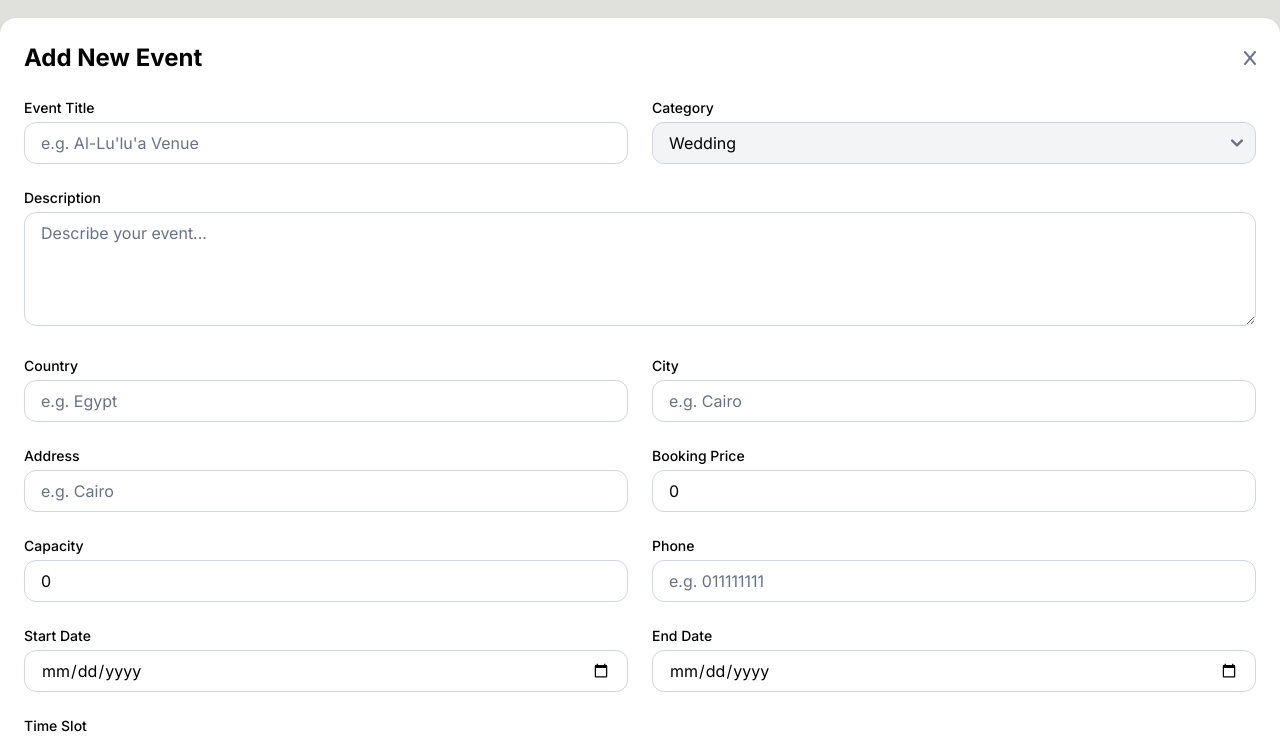
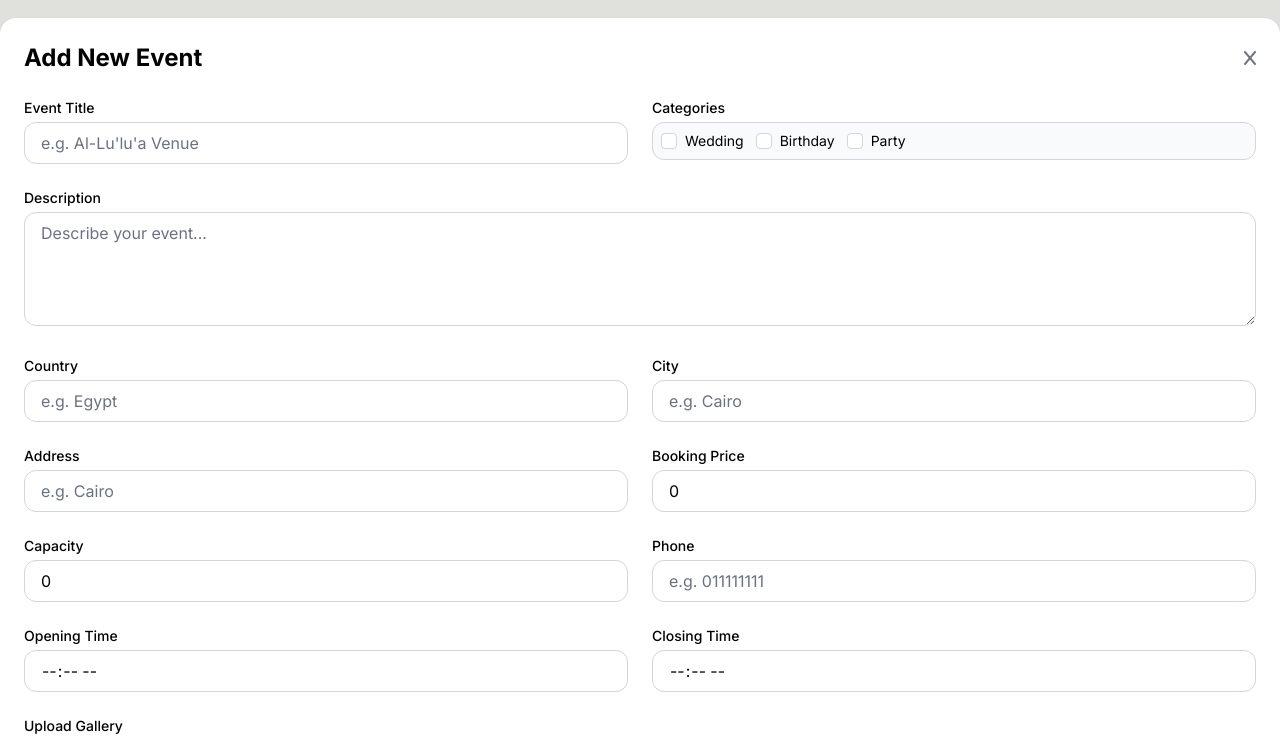
Before and after one commit to Elkhouly2003/Monasba, a React (Vite) app in the folder Frontend/: page /provider in a window 1280 px wide. Shown: the part 1140-1878 px from the top of the page. Built offline with nearby package versions, Linux system fonts and the light colour scheme; no server answers; a web font is replaced by a local one.

Commit message:
make the provider able to add places with images

```diff
--- a/Frontend/src/Components/EventCard/EventCard.jsx
+++ b/Frontend/src/Components/EventCard/EventCard.jsx
@@ -1,19 +1,67 @@
 import { Link } from "react-router-dom";
+import { useEffect, useState } from "react";
 
 const EventCard = ({ event }) => {
+  const [userData, setUserData] = useState(null);
+  const [imageSrc, setImageSrc] = useState(null);
+
+  useEffect(() => {
+    const fetchUser = async () => {
+      try {
+        const response = await fetch(
+          `http://localhost:8080/api/v1.0/users/${event.ownerID}`
+        );
+        if (response.ok) {
+          const result = await response.json();
+          setUserData(result.data);
+        }
+      } catch (err) {
+        console.error(err);
+      }
+    };
+
+    const fetchImage = async () => {
+      if (event.imagesID && event.imagesID.length > 0) {
+        try {
+          const response = await fetch(
+            `http://localhost:8080/api/v1.0/imagess/${event.imagesID[0]}`
+          );
+          if (response.ok) {
+            const blob = await response.blob();
+            const url = URL.createObjectURL(blob);
+            setImageSrc(url);
+          }
+        } catch (err) {
+          console.error(err);
+        }
+      }
+    };
+
+    fetchUser();
+    fetchImage();
+
+    return () => {
+      if (imageSrc) URL.revokeObjectURL(imageSrc);
+    };
+  }, [event.ownerID, event.imagesID, imageSrc]);
+
   return (
     <div className="bg-white text-steel-blue rounded-2xl overflow-hidden shadow-lg hover:shadow-2xl transition-all duration-300 relative group">
       <div className="absolute top-3 left-3 z-20 bg-state-blue text-light-neutral px-3 py-1 text-sm font-medium rounded-full opacity-90 backdrop-blur-sm">
-        {"category"}
+        {event.categories?.[0]}
       </div>
 
       <Link to={`/place/${event.placeId}`}>
-        <div className="overflow-hidden">
-          <img
-            className="w-full h-56 object-cover group-hover:scale-105 transition-transform duration-500"
-            src={event.img || "https://picsum.photos/300/200?random=1"}
-            alt={event.placeName}
-          />
+        <div className="overflow-hidden bg-gray-200 h-56 flex items-center justify-center">
+          {imageSrc ? (
+            <img
+              className="w-full h-full object-cover group-hover:scale-105 transition-transform duration-500"
+              src={imageSrc}
+              alt={event.placeName}
+            />
+          ) : (
+            <i className="fa-regular fa-image text-4xl text-gray-400"></i>
+          )}
         </div>
       </Link>
 
@@ -24,7 +72,7 @@ const EventCard = ({ event }) => {
           </h1>
           <div className="flex items-center gap-1">
             <i className="fa-solid fa-star text-yellow-400"></i>
-            <span className="font-medium">{4}</span>
+            <span className="font-medium">4</span>
           </div>
         </div>
 
@@ -34,8 +82,7 @@ const EventCard = ({ event }) => {
 
         <div className="flex justify-between items-center mt-4 text-sm text-gray-500">
           <div className="flex items-center gap-2">
-            <i className="fa-regular fa-calendar"></i>
-            <span>{event.date}</span>
+            {userData && <span>{userData.name}</span>}
           </div>
           <div className="flex items-center gap-2">
             <i className="fa-solid fa-location-dot"></i>
--- a/Frontend/src/Components/Provider/Provider.jsx
+++ b/Frontend/src/Components/Provider/Provider.jsx
@@ -5,44 +5,78 @@ import img4 from "../../assets/icons/bell.png";
 import img5 from "../../assets//icons/sumatra-weddings.png";
 import usePost from "../../hooks/usePost";
 import { useState } from "react";
-
+import { useUser } from "../../store/useUser";
 export default function Provider() {
   const [active, setActive] = useState("overview");
   const [activeTab, setActiveTab] = useState("All");
 
   const [placeName, setPlaceName] = useState("");
   const [description, setDescription] = useState("");
-  const [category, setCategory] = useState("wedding");
+  const [categories, setCategories] = useState([]);
   const [country, setCountry] = useState("");
   const [phone, setPhone] = useState();
   const [city, setCity] = useState("");
   const [address, setAddress] = useState("");
   const [price, setPrice] = useState(0);
   const [capacity, setCapacity] = useState(0);
-  const [startDate, setStartDate] = useState(0);
-  const [endDate, setEndDate] = useState(0);
-  const [time, setTime] = useState("6:00");
+  const [openingTime, setOpeningTime] = useState("");
+  const [closeTime, setCloseTime] = useState("");
+  const [images, setImages] = useState([]);
 
-  const { postData, data, loading, error } = usePost(
-    "http://localhost:8080/api/v1.0/places"
-  );
+  const { user } = useUser();
 
   const handleSubmit = async (e) => {
     e.preventDefault();
 
+    if (!user || (!user.userId && !user.id)) {
+      alert("User session not found.");
+      return;
+    }
+
+    const userId = user.userId || user.id;
+    const formData = new FormData();
+
+    formData.append("placeName", placeName);
+    formData.append("description", description);
+    formData.append("country", country);
+    formData.append("city", city);
+    formData.append("address", address);
+    formData.append("price", price);
+    formData.append("capacity", capacity);
+    formData.append("phone", phone);
+
+    const formatTime = (timeStr) => {
+      if (!timeStr) return "00:00";
+      return timeStr.includes(":") ? timeStr : `${timeStr}:00`;
+    };
+
+    formData.append("openTime", formatTime(openingTime));
+    formData.append("closeTime", formatTime(closeTime));
+
+    categories.forEach((cat) => {
+      formData.append("categories", cat);
+    });
+
+    images.forEach((img) => {
+      formData.append("images", img);
+    });
+
     try {
-      await postData({
-        placeName,
-        description,
-        country,
-        city,
-        address,
-        price,
-        capacity,
-        phone,
-      });
+      const response = await fetch(
+        `http://localhost:8080/api/v1.0/placess?ownerId=${userId}`,
+        {
+          method: "POST",
+          body: formData,
+        }
+      );
 
-      console.log("Done");
+      if (response.ok) {
+        const result = await response.json();
+        console.log(result);
+      } else {
+        const errorData = await response.json();
+        console.error(errorData);
+      }
     } catch (err) {
       console.error(err);
     }
@@ -452,15 +486,34 @@ export default function Provider() {
                 />
               </div>
 
-              <div>
+              <div className="md:col-span-1">
                 <label className="block text-sm font-medium mb-1">
-                  Category
+                  Categories
                 </label>
-                <select className="w-full border border-gray-300 rounded-xl px-4 py-2 bg-gray-100 focus:outline-none">
-                  <option>Wedding</option>
-                  <option>Birthday</option>
-                  <option>Conference</option>
-                </select>
+                <div className="flex flex-wrap gap-3 p-2 border border-gray-300 rounded-xl bg-gray-50">
+                  {["Wedding", "Birthday", "Party"].map((cat) => (
+                    <label
+                      key={cat}
+                      className="flex items-center space-x-2 cursor-pointer"
+                    >
+                      <input
+                        type="checkbox"
+                        className="rounded border-gray-300 text-cyan-900 focus:ring-cyan-900"
+                        checked={categories.includes(cat)}
+                        onChange={(e) => {
+                          if (e.target.checked) {
+                            setCategories([...categories, cat]);
+                          } else {
+                            setCategories(
+                              categories.filter((item) => item !== cat)
+                            );
+                          }
+                        }}
+                      />
+                      <span className="text-sm">{cat}</span>
+                    </label>
+                  ))}
+                </div>
               </div>
 
               <div className="md:col-span-2">
@@ -548,38 +601,26 @@ export default function Provider() {
 
               <div>
                 <label className="block text-sm font-medium mb-1">
-                  Start Date
+                  Opening Time
                 </label>
                 <input
-                  type="date"
+                  type="time"
                   className="w-full border border-gray-300 rounded-xl px-4 py-2"
-                  value={startDate}
-                  onChange={(e) => setStartDate(e.target.value)}
+                  value={openingTime}
+                  onChange={(e) => setOpeningTime(e.target.value)}
                 />
               </div>
-
               <div>
                 <label className="block text-sm font-medium mb-1">
-                  End Date
+                  Closing Time
                 </label>
                 <input
-                  type="date"
+                  type="time"
                   className="w-full border border-gray-300 rounded-xl px-4 py-2"
-                  value={endDate}
-                  onChange={(e) => setEndDate(e.target.value)}
+                  value={closeTime}
+                  onChange={(e) => setCloseTime(e.target.value)}
                 />
               </div>
-
-              <div className="md:col-span-2">
-                <label className="block text-sm font-medium mb-1">
-                  Time Slot
-                </label>
-                <select className="w-full border border-gray-300 rounded-xl px-4 py-2 bg-gray-100">
-                  <option>6:00 PM - 10:00 PM</option>
-                  <option>8:00 PM - 12:00 AM</option>
-                </select>
-              </div>
-
               <div className="md:col-span-2">
                 <label className="block text-sm font-medium mb-1">
                   Upload Gallery
@@ -587,8 +628,15 @@ export default function Provider() {
                 <input
                   type="file"
                   multiple
+                  accept="image/*"
+                  onChange={(e) => setImages([...e.target.files])}
                   className="w-full border border-dashed border-gray-400 rounded-xl px-4 py-6 bg-gray-50"
                 />
+                {images.length > 0 && (
+                  <p className="text-xs mt-2 text-gray-500">
+                    {images.length} images selected
+                  </p>
+                )}
               </div>
             </div>
 
--- a/Frontend/src/Components/Results/Results.jsx
+++ b/Frontend/src/Components/Results/Results.jsx
@@ -1,5 +1,6 @@
 import EventCard from "../EventCard/EventCard";
 import Pagination from "../Pagination/Pagination";
+
 const Results = ({ events }) => {
   let pagesNum = 4;
 
@@ -23,7 +24,7 @@ const Results = ({ events }) => {
 
       <div className="mt-6 mb-8 grid gap-8 grid-cols-1 [@media(min-width:650px)_and_(max-width:764px)]:grid-cols-2 md:grid-cols-2 lg:grid-cols-3 xl:grid-cols-4">
         {events.map((event) => (
-          <EventCard key={event.placeId} event={event} />
+          <EventCard key={event.placeId || event.placeName} event={event} />
         ))}
       </div>
 
--- a/Frontend/src/Components/SearchPage/SearchPage.jsx
+++ b/Frontend/src/Components/SearchPage/SearchPage.jsx
@@ -8,13 +8,12 @@ const Search = () => {
   const [places, setPlaces] = useState([]);
 
   const { data, loading, error } = useGet(
-    "http://localhost:8080/api/v1.0/places"
+    "http://localhost:8080/api/v1.0/placess"
   );
 
   useEffect(() => {
     if (data) {
-      setPlaces(data._embedded.places);
-      console.log(data._embedded.places);
+      setPlaces(data.data);
     }
   }, [data]);
 
```
Also changed, not shown: Frontend/src/Components/Nav/Nav.jsx (+5 -2 lines), 1 other file (tests, documents, lock files or other folders).
